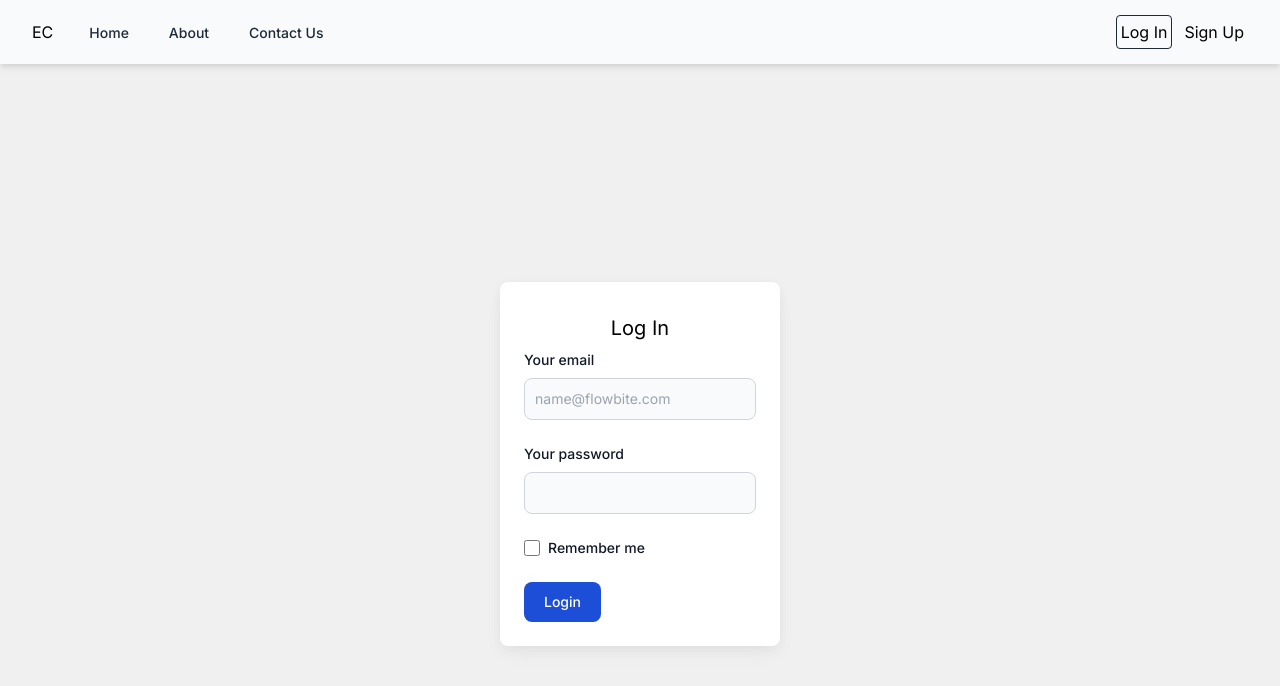
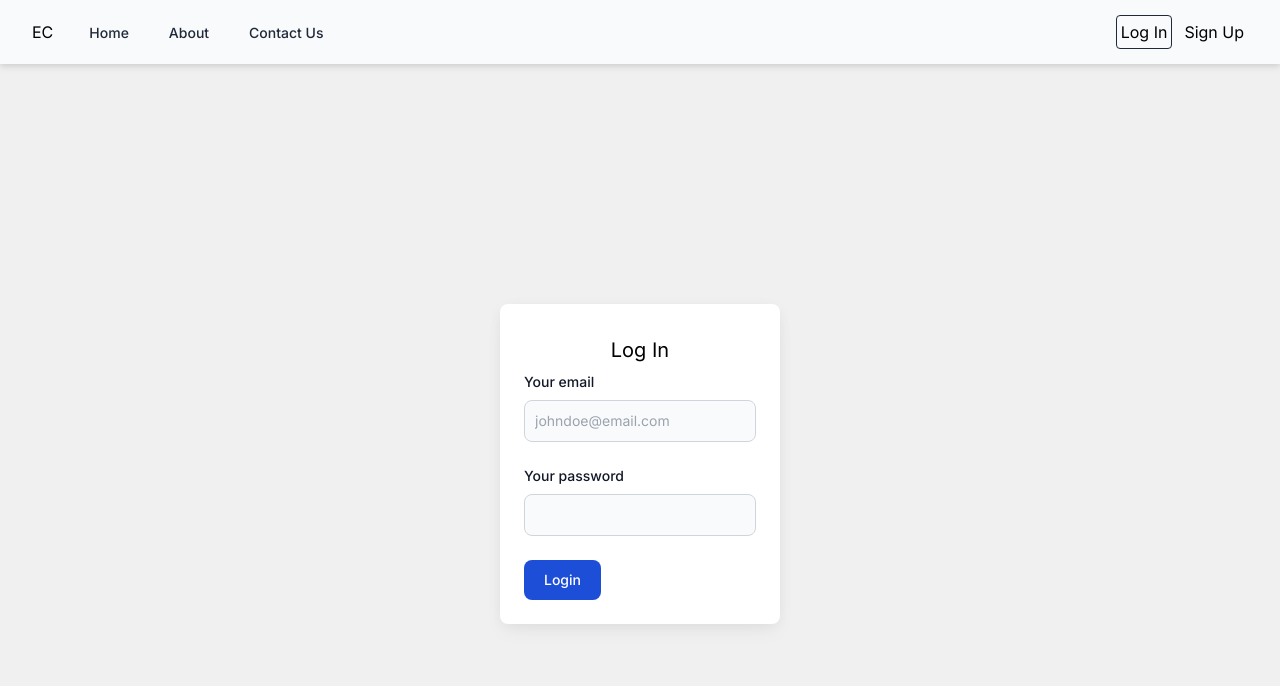
Before and after one commit to PooyaMolaei/e-commerce, a Next.js app: page /login in a window 1280 px wide. Shown: the top 686 px of the page. Built offline with nearby package versions, Linux system fonts and the light colour scheme.

Commit message:
login form implemented

```diff
--- a/app/login/page.tsx
+++ b/app/login/page.tsx
@@ -1,4 +1,62 @@
+"use client";
+import { useForm } from "react-hook-form";
+import { z, ZodType } from "zod";
+import { useEffect, useState } from "react";
+import { zodResolver } from "@hookform/resolvers/zod";
+import { useRouter } from "next/navigation";
+import { useDispatch } from "react-redux";
+import { authActions } from "@/store/auth-slice";
+
+type formInput = {
+  email: string;
+  password: string;
+};
+
+type userData = {
+  name: string;
+  email: string;
+  password: string;
+  confirmPassword: string;
+};
+
 const LogIn = () => {
+  const dispatch = useDispatch();
+  const [inputEmail,setInputEmail] = useState("")
+  const [inputPwd,setInputPwd] = useState("")
+  const [parsedUser, setParsedUser] = useState<userData | null>();
+  useEffect(() => {
+    const user = window.localStorage.getItem("user");
+    if (user) {
+      setParsedUser(JSON.parse(user));
+    }
+    return;
+  }, []);
+  const userEmail = parsedUser ? parsedUser.email : "";
+  const userPassword = parsedUser ? parsedUser.password : "";
+  const formSchema: ZodType<formInput> = z
+    .object({
+      email: z.string().email(),
+      password: z.string().min(5).max(20),
+    })
+    .refine(
+      (input) => input.email !== userEmail || input.password !== userPassword,
+      {
+        message: "email or password incorrect",
+        path: ["email"],
+      }
+    );
+  const {
+    register,
+    handleSubmit,
+    formState: { errors },
+  } = useForm<formInput>({
+    resolver: zodResolver(formSchema),
+  });
+  const router = useRouter();
+  const submit = () => {
+    dispatch(authActions.login());
+    router.push("/user-profile");
+  };
 
   return (
     <section className="w-full h-screen">
@@ -7,7 +65,7 @@ const LogIn = () => {
           <div className="p-2">
             <h1 className="text-center text-xl">Log In</h1>
           </div>
-          <form>
+          <form onSubmit={handleSubmit(submit)}>
             <div className="mb-6">
               <label
                 htmlFor="email"
@@ -17,11 +75,16 @@ const LogIn = () => {
               </label>
               <input
                 type="email"
-                id="email"
+                {...register("email")}
                 className="bg-gray-50 border border-gray-300 text-gray-900 text-sm rounded-lg focus:ring-blue-500 focus:border-blue-500 block w-full p-2.5 dark:bg-gray-700 dark:border-gray-600 dark:placeholder-gray-400 dark:text-white dark:focus:ring-blue-500 dark:focus:border-blue-500"
-                placeholder="name@flowbite.com"
+                placeholder="johndoe@email.com"
                 required
               />
+              {errors.email && (
+                <span className="text-xs  text-red-900">
+                  {errors.email.message}
+                </span>
+              )}
             </div>
             <div className="mb-6">
               <label
@@ -32,28 +95,17 @@ const LogIn = () => {
               </label>
               <input
                 type="password"
-                id="password"
+                {...register("password")}
                 className="bg-gray-50 border border-gray-300 text-gray-900 text-sm rounded-lg focus:ring-blue-500 focus:border-blue-500 block w-full p-2.5 dark:bg-gray-700 dark:border-gray-600 dark:placeholder-gray-400 dark:text-white dark:focus:ring-blue-500 dark:focus:border-blue-500"
                 required
               />
+              {errors.password && (
+                <span className="text-xs  text-red-900">
+                  {errors.password.message}
+                </span>
+              )}
             </div>
-            <div className="flex items-start mb-6">
-              <div className="flex items-center h-5">
-                <input
-                  id="remember"
-                  type="checkbox"
-                  value=""
-                  className="w-4 h-4 border border-gray-300 rounded bg-gray-50 focus:ring-3 focus:ring-blue-300 dark:bg-gray-700 dark:border-gray-600 dark:focus:ring-blue-600 dark:ring-offset-gray-800 dark:focus:ring-offset-gray-800"
-                  required
-                />
-              </div>
-              <label
-                htmlFor="remember"
-                className="ml-2 text-sm font-medium text-gray-900 dark:text-gray-300"
-              >
-                Remember me
-              </label>
-            </div>
+
             <button
               type="submit"
               className="text-white bg-blue-700 hover:bg-blue-800 focus:ring-4 focus:outline-none focus:ring-blue-300 font-medium rounded-lg text-sm w-full sm:w-auto px-5 py-2.5 text-center dark:bg-blue-600 dark:hover:bg-blue-700 dark:focus:ring-blue-800"
--- a/app/signup/page.tsx
+++ b/app/signup/page.tsx
@@ -48,7 +48,7 @@ const SignUp = () => {
           <form onSubmit={handleSubmit(submitForm)}>
             <div className="mb-6">
               <label
-                htmlFor="firstnam"
+                htmlFor="name"
                 className="block mb-2 text-sm font-medium text-gray-900 dark:text-white"
               >
                 Name
--- a/components/layout/navbar.tsx
+++ b/components/layout/navbar.tsx
@@ -5,7 +5,7 @@ import { useEffect, useState } from "react";
 import { useDispatch } from "react-redux";
 import { useSelector } from "react-redux";
 import { RootState } from "@/store/rootReducer";
-import { loginActions } from "@/store/auth-slice";
+import { authActions } from "@/store/auth-slice";
 import Link from "next/link";
 
 
@@ -23,7 +23,7 @@ const Navbar = () => {
   }, []);
 
   const loginHandler = () => {
-    dispatch(loginActions.login());
+    dispatch(authActions.login());
   };
 
   return (
@@ -133,7 +133,6 @@ const Navbar = () => {
                             <Menu.Item>
                               {({ active }) => (
                                 <Link
-                                  onClick={loginHandler}
                                   href="/login"
                                   className={classNames(
                                     active ? "bg-gray-100" : "",
@@ -165,7 +164,6 @@ const Navbar = () => {
                     {!isLogin && (
                       <Link
                         href="/login"
-                        onClick={loginHandler}
                         className="hidden md:inline-block relative p-1 mx-2 rounded border border-gray-800 hover:bg-gray-800 hover:text-white"
                       >
                         Log In
--- a/store/auth-slice.ts
+++ b/store/auth-slice.ts
@@ -1,6 +1,6 @@
 import { createSlice } from "@reduxjs/toolkit";
 
-const loginSlice = createSlice({
+const authSlice = createSlice({
   name: "auth",
   initialState: {login:false},
   reducers: {
@@ -10,5 +10,5 @@ const loginSlice = createSlice({
   },
 });
 
-export const loginActions = loginSlice.actions;
-export default loginSlice;
+export const authActions = authSlice.actions;
+export default authSlice;
```
